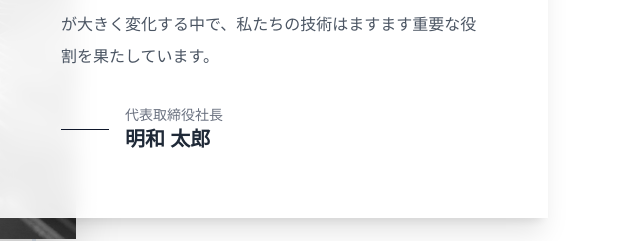
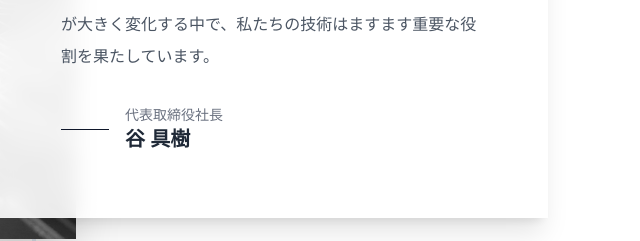
Before and after one commit to meiwa5011-coder/phononeiwa-website, a plain HTML site: page recruit.html in a window 1280 px wide. Shown: the part 1369-1610 px from the top of the page, 564-1204 px from the left. Drawn offline with nearby package versions, Linux system fonts and the light colour scheme.

Commit message:
Add files via upload

```diff
--- a/recruit.html
+++ b/recruit.html
@@ -316,7 +316,7 @@
                                 <div class="h-[1px] w-12 bg-dark"></div>
                                 <div>
                                     <p class="text-sm text-gray-500">代表取締役社長</p>
-                                    <p class="text-xl font-bold font-serif">明和 太郎</p>
+                                    <p class="text-xl font-bold font-serif">谷 具樹</p>
                                 </div>
                             </div>
                         </div>
```
